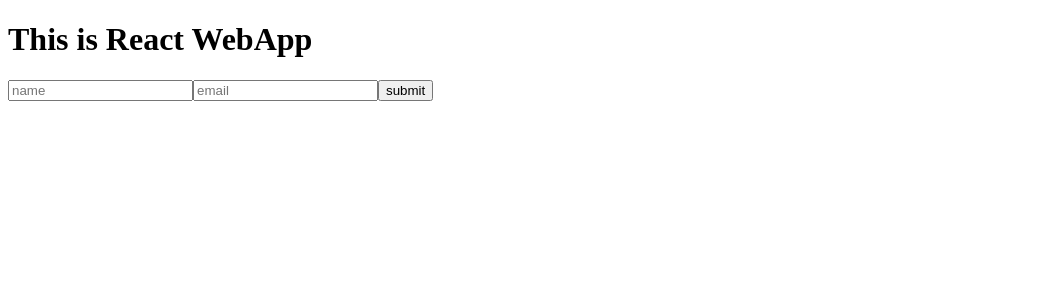
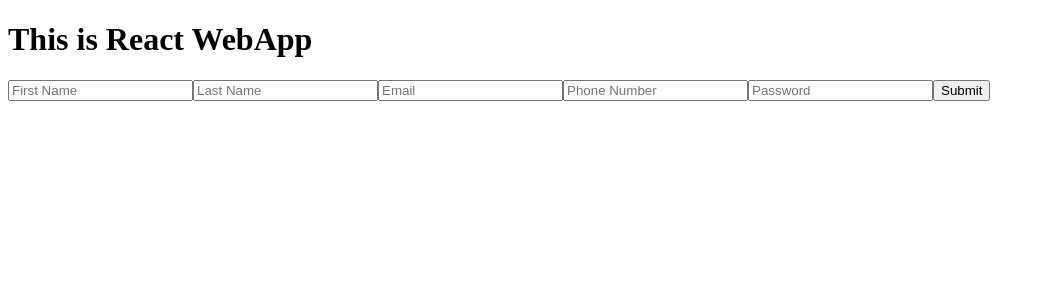
Before and after one commit to lediemhang87/ticket-project, a React (Vite) app in the folder client/: page /signup in a window 1280 px wide. Shown: the top 300 px of the page, without its empty margins (0-1045 px from the left). Built offline with nearby package versions, Linux system fonts and the light colour scheme.

Commit message:
Password saving

```diff
--- a/client/src/pages/SignUp.tsx
+++ b/client/src/pages/SignUp.tsx
@@ -1,15 +1,24 @@
 import React, { useState, FormEvent } from "react";
 
 const SignUp: React.FC = () => {
-  const [name, setName] = useState("");
+  const [firstName, setFirstName] = useState("");
+  const [lastName, setLastName] = useState("");
   const [email, setEmail] = useState("");
+  const [phoneNumber, setPhoneNumber] = useState("");
+  const [password, setPassword] = useState("");
 
   const handleOnSubmit = async (e: FormEvent<HTMLFormElement>) => {
     e.preventDefault();
     try {
       const result = await fetch("https://ticketproj.onrender.com/register", {
         method: "POST",
-        body: JSON.stringify({ name, email }),
+        body: JSON.stringify({
+          firstName,
+          lastName,
+          email,
+          phoneNumber,
+          password,
+        }),
         headers: {
           "Content-Type": "application/json",
         },
@@ -19,7 +28,10 @@ const SignUp: React.FC = () => {
       if (result.ok) {
         alert("Data saved successfully");
         setEmail("");
-        setName("");
+        setFirstName("");
+        setLastName("");
+        setPhoneNumber("");
+        setPassword("");
       } else {
         alert("Failed to save data");
       }
@@ -35,17 +47,35 @@ const SignUp: React.FC = () => {
       <form onSubmit={handleOnSubmit}>
         <input
           type="text"
-          placeholder="name"
-          value={name}
-          onChange={(e) => setName(e.target.value)}
+          placeholder="First Name"
+          value={firstName}
+          onChange={(e) => setFirstName(e.target.value)}
+        />
+        <input
+          type="text"
+          placeholder="Last Name"
+          value={lastName}
+          onChange={(e) => setLastName(e.target.value)}
         />
         <input
           type="email"
-          placeholder="email"
+          placeholder="Email"
           value={email}
           onChange={(e) => setEmail(e.target.value)}
         />
-        <button type="submit">submit</button>
+        <input
+          type="tel"
+          placeholder="Phone Number"
+          value={phoneNumber}
+          onChange={(e) => setPhoneNumber(e.target.value)}
+        />
+        <input
+          type="password"
+          placeholder="Password"
+          value={password}
+          onChange={(e) => setPassword(e.target.value)}
+        />
+        <button type="submit">Submit</button>
       </form>
     </>
   );
```
Also changed, not shown: 2 other files (tests, documents, lock files or other folders).
